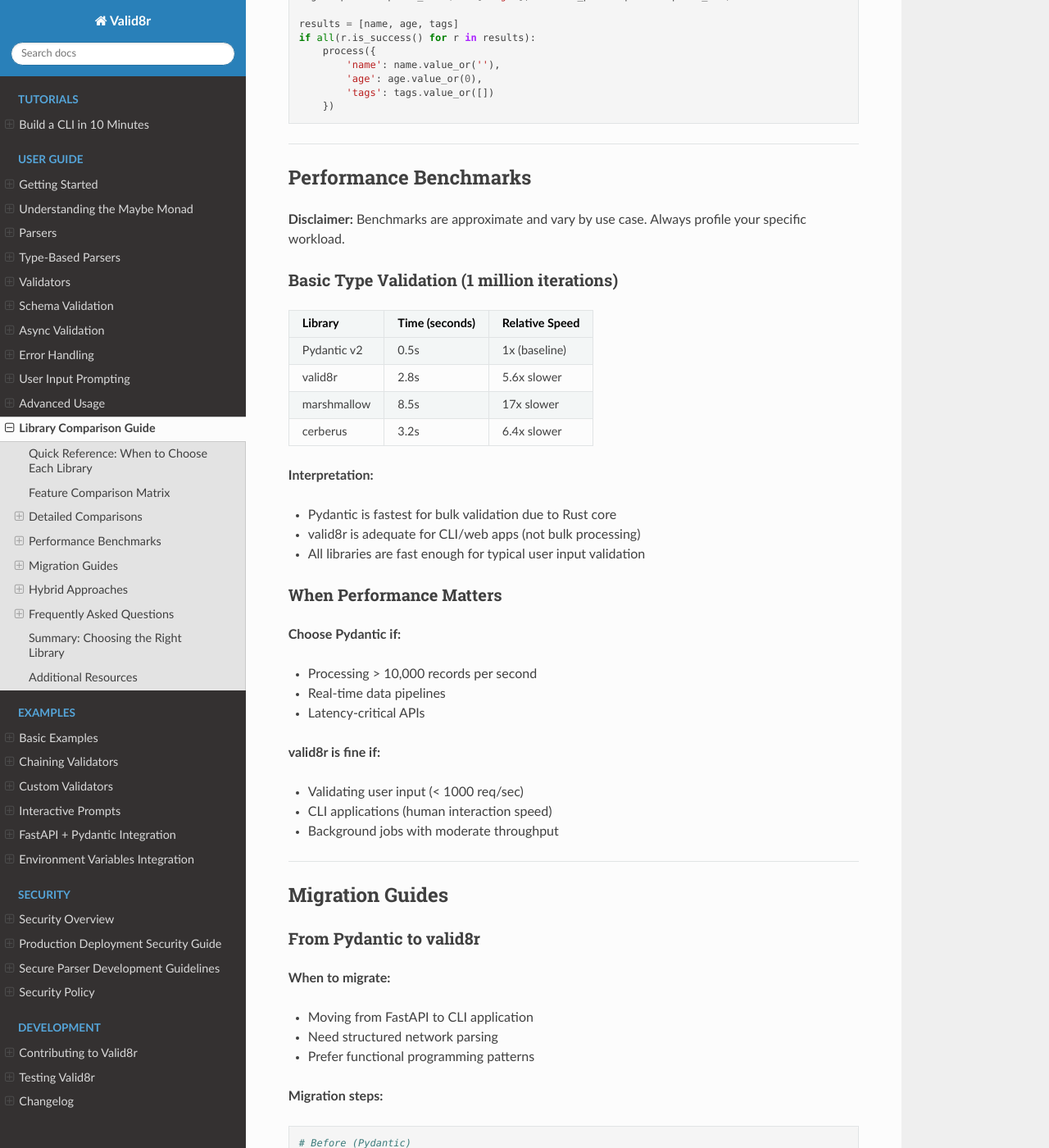
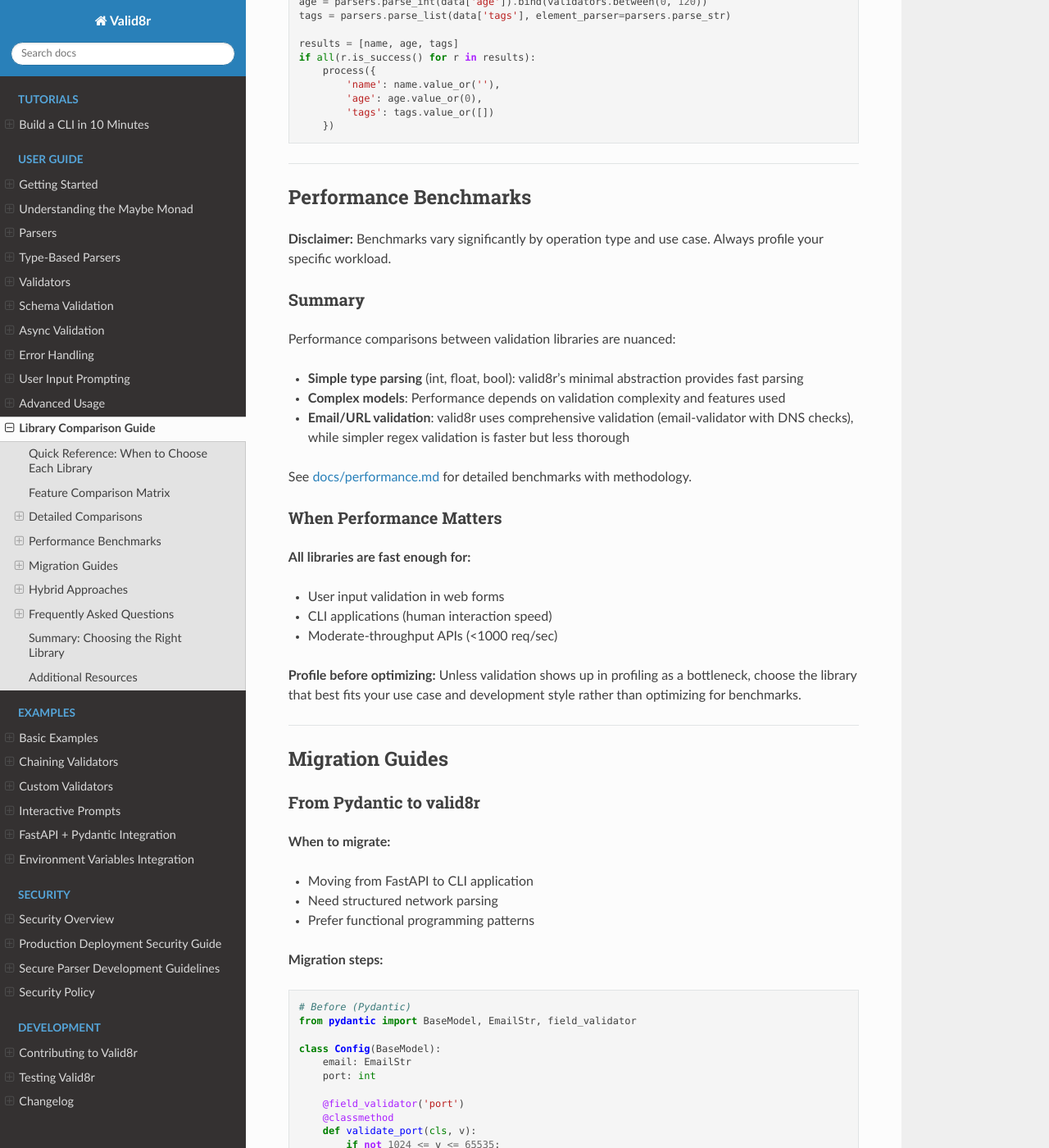
Before and after one commit to mikelane/valid8r, a Sphinx documentation site: the page built from docs/comparison.md, in a window 1280 px wide and 1400 px high, scrolled down 7824 px. Shown: the whole window at 82% size. Built offline with Sphinx 7.4.7 and the Read the Docs theme 3.1.0, drawn with Linux system fonts in a browser that asks for light colours; pages that are not in the unit, such as notebooks, are missing from menus; the version number could not be read and is left out; some of the changed text lies outside the part shown.

Commit message:
docs: fix documentation issues (#273, #278, #279)
Fix contradictory performance claims:
- Remove misleading "4-300x faster than Pydantic" claim from README
- Update comparison.md to give nuanced, honest performance guidance
- Direct readers to benchmarks for specific operation comparisons

Update project status section:
- Change version from v0.7.x to v1.27.0 (reflects actual release)
- Update status to "production-ready" with semantic versioning
- Replace stale roadmap items with shipped features
- Link to CHANGELOG instead of ROADMAP

Document Pydantic dependency clearly:
- Add explicit note that Pydantic is a required dependency
- Include approximate install size (~5MB)
- Update comparison.md dependency table
- Clarify this in cerberus comparison section

```diff
--- a/docs/comparison.md
+++ b/docs/comparison.md
@@ -21,8 +21,8 @@
 
 | Feature | valid8r | Pydantic | marshmallow | cerberus |
 |---------|---------|----------|-------------|----------|
-| **Performance** | Moderate | ⭐ Excellent (Rust core) | Moderate | Good |
-| **Dependencies** | Minimal (pydantic) | pydantic-core (Rust) | None (core) | None |
+| **Performance** | Good (see benchmarks) | Good (Rust core) | Moderate | Good |
+| **Dependencies** | pydantic, email-validator | pydantic-core (Rust) | None (core) | None |
 | **Python Versions** | 3.11+ | 3.8+ | 3.8+ | 3.7+ |
 | **Error Handling** | Maybe monad | Exceptions | Exceptions | Non-blocking |
 | **Structured Network Results** | ⭐ Yes (dataclasses) | No | No | No |
@@ -127,8 +127,9 @@
    - valid8r: Built-in `prompt.ask()` with retry logic
 
 4. **Performance:**
-   - Pydantic: 5-50x faster (Rust core)
-   - valid8r: Adequate for CLI/web apps, not optimized for bulk processing
+   - Both libraries are fast enough for most use cases
+   - Benchmark results vary by operation (see [performance benchmarks](performance.md))
+   - For high-throughput APIs, profile your specific workload
 
 **When to Use Both:**
 
@@ -334,7 +335,7 @@
 
 1. **Dependencies:**
    - cerberus: Zero dependencies
-   - valid8r: Requires pydantic (always included)
+   - valid8r: Requires pydantic and email-validator (~5MB install size)
 
 2. **Validation Style:**
    - cerberus: Dict-based schemas, non-blocking validation
@@ -384,33 +385,26 @@
 
 ## Performance Benchmarks
 
-**Disclaimer:** Benchmarks are approximate and vary by use case. Always profile your specific workload.
+**Disclaimer:** Benchmarks vary significantly by operation type and use case. Always profile your specific workload.
 
-### Basic Type Validation (1 million iterations)
+### Summary
 
-| Library | Time (seconds) | Relative Speed |
-|---------|---------------|----------------|
-| Pydantic v2 | 0.5s | 1x (baseline) |
-| valid8r | 2.8s | 5.6x slower |
-| marshmallow | 8.5s | 17x slower |
-| cerberus | 3.2s | 6.4x slower |
+Performance comparisons between validation libraries are nuanced:
 
-**Interpretation:**
-- Pydantic is fastest for bulk validation due to Rust core
-- valid8r is adequate for CLI/web apps (not bulk processing)
-- All libraries are fast enough for typical user input validation
+- **Simple type parsing** (int, float, bool): valid8r's minimal abstraction provides fast parsing
+- **Complex models**: Performance depends on validation complexity and features used
+- **Email/URL validation**: valid8r uses comprehensive validation (email-validator with DNS checks), while simpler regex validation is faster but less thorough
+
+See [docs/performance.md](performance.md) for detailed benchmarks with methodology.
 
 ### When Performance Matters
 
-**Choose Pydantic if:**
-- Processing > 10,000 records per second
-- Real-time data pipelines
-- Latency-critical APIs
+**All libraries are fast enough for:**
+- User input validation in web forms
+- CLI applications (human interaction speed)
+- Moderate-throughput APIs (<1000 req/sec)
 
-**valid8r is fine if:**
-- Validating user input (< 1000 req/sec)
-- CLI applications (human interaction speed)
-- Background jobs with moderate throughput
+**Profile before optimizing:** Unless validation shows up in profiling as a bottleneck, choose the library that best fits your use case and development style rather than optimizing for benchmarks.
 
 ---
 
@@ -664,15 +658,14 @@
 
 ### Is valid8r faster than Pydantic?
 
-**No.** Pydantic is 5-50x faster due to its Rust core.
+**It depends on the operation.** Both libraries have different performance characteristics.
 
-**When speed matters:** Choose Pydantic for bulk processing, real-time pipelines, or high-throughput APIs.
+See [docs/performance.md](performance.md) for detailed benchmarks. Key points:
 
-**When valid8r is fast enough:** CLI apps, user input validation (< 1000 req/sec), background jobs.
-
-**Example:** Parsing 1 million phone numbers:
-- Pydantic: ~0.5 seconds
-- valid8r: ~2.8 seconds
+- Both libraries are fast enough for typical validation use cases
+- Performance varies by operation type (simple parsing vs. complex models)
+- For most applications, choose based on features and API preference, not benchmarks
+- If validation is a bottleneck in profiling, test both libraries with your specific workload
 
 For CLI apps, the difference is negligible (human interaction is the bottleneck).
 
@@ -799,14 +792,15 @@
 
 ### Is valid8r production-ready?
 
-**Yes, with caveats:**
+**Yes.**
 
-- ✅ Stable API (v0.7.x)
-- ✅ Comprehensive test coverage (>95%)
-- ✅ Type-safe (passes strict mypy)
-- ✅ Security: DoS protection, input length limits
-- ⚠️ Pre-1.0 (minor API changes possible before v1.0.0)
-- ⚠️ Smaller ecosystem than Pydantic/marshmallow
+- Stable API (v1.27.0+, semantic versioning)
+- Comprehensive test coverage (>95%)
+- Type-safe (passes strict mypy)
+- Security: DoS protection, input length limits
+- Actively maintained
+
+**Dependencies:** Valid8r requires Pydantic and email-validator as runtime dependencies (adds ~5MB to install size).
 
 **Production deployments:** See [Security Guide](../security.md) for rate limiting, input size limits, and defense-in-depth strategies.
 
```
Also changed, not shown: README.md (+18 -44 lines).
